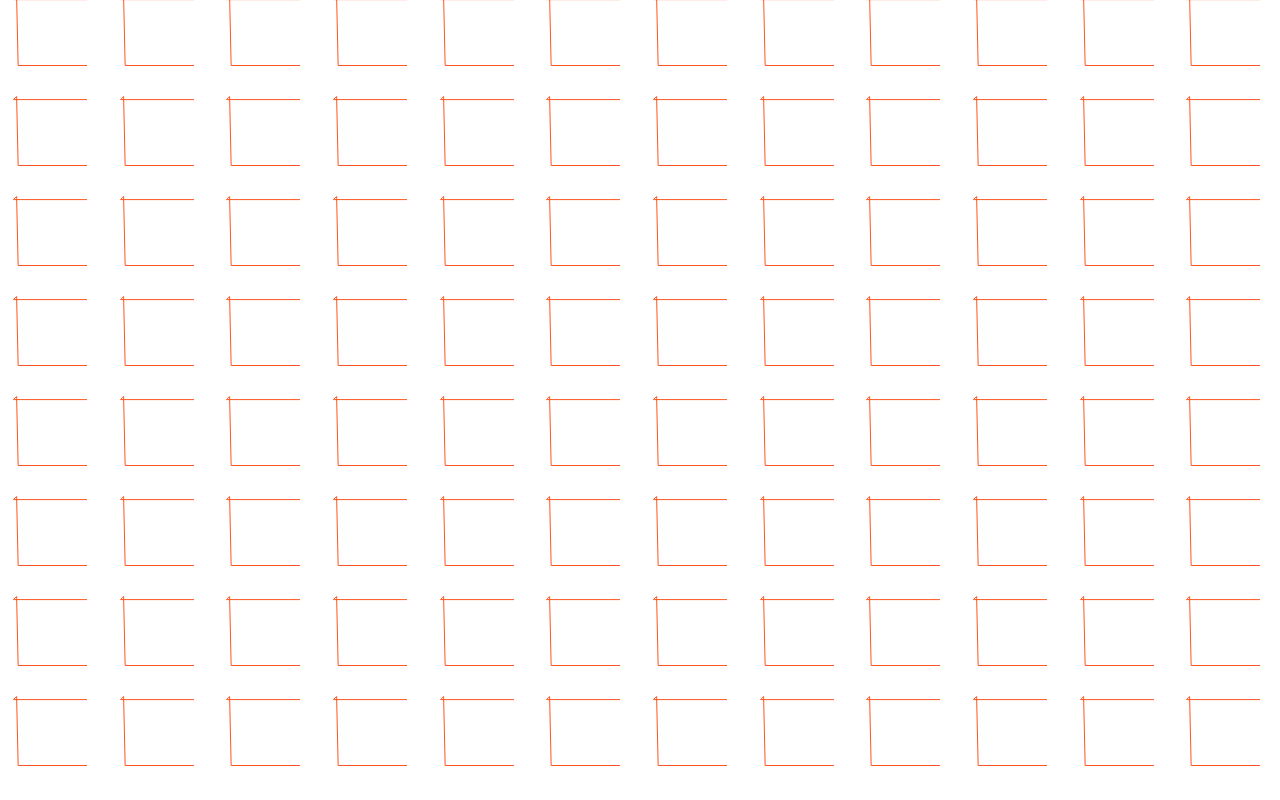
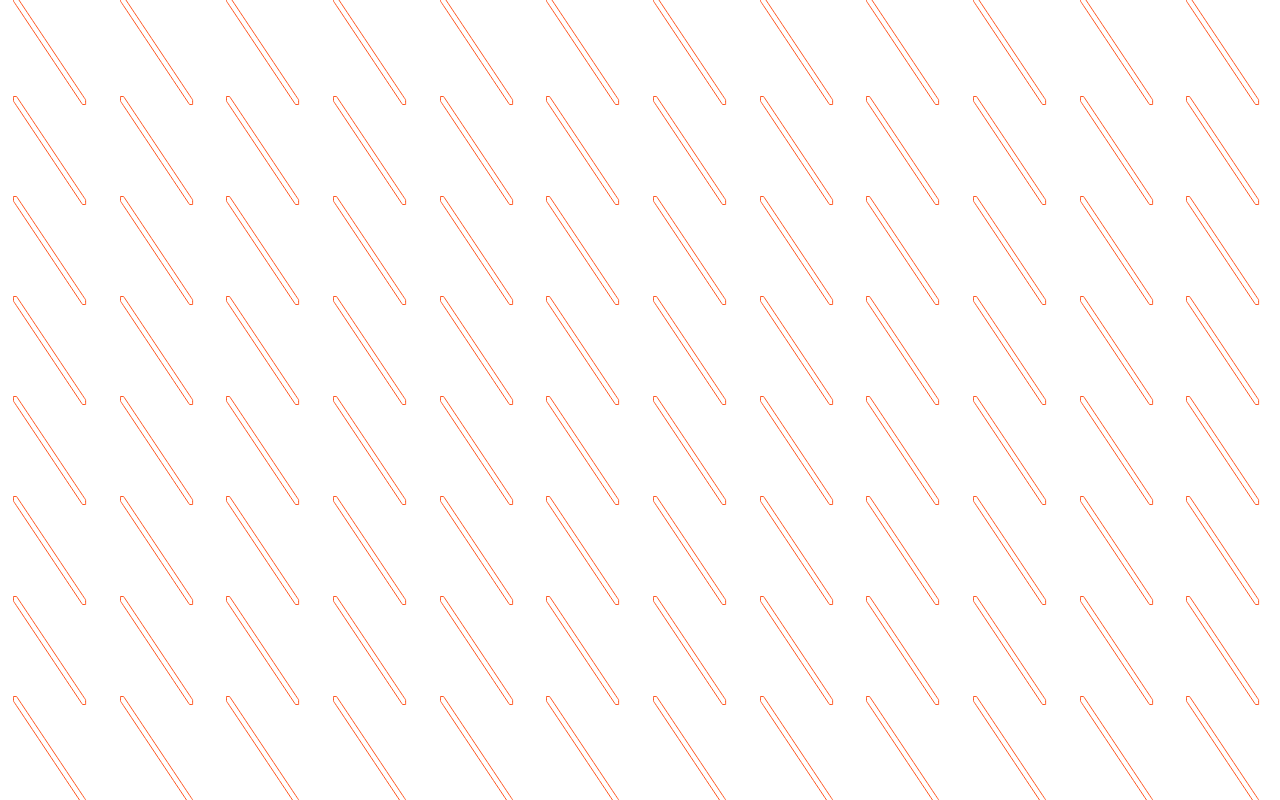
Before and after one commit to parlote6/APP_PATRON_B10, a React (Vite) app: page / in a window 1280 px wide. Built offline with nearby package versions, Linux system fonts and the light colour scheme.

Commit message:
FIRST DRAFT

```diff
--- a/src/components/CustomAnimation.tsx
+++ b/src/components/CustomAnimation.tsx
@@ -1,24 +1,48 @@
-import React, { useState, useEffect } from 'react';
+import React, { useState, useEffect, useRef } from 'react';
 import { motion, useMotionValue, useTransform } from 'framer-motion';
-import CloseIcon from './assets/Vector_close.svg';
-import OpenIcon from './assets/Vector_open.svg';
 
 interface AnimatingIconProps {
-  mouseX: ReturnType<typeof useMotionValue>;
+  mousePos: {
+    x: ReturnType<typeof useMotionValue>;
+    y: ReturnType<typeof useMotionValue>;
+  };
+  size: number;
 }
 
-const AnimatingIcon: React.FC<AnimatingIconProps> = ({ mouseX }) => {
-  const pathDataOpen = "M72.6173 108.495V92.1986L11.39 0.5H0.5V16.8091L61.7273 108.495H72.6173Z";
-  const pathDataClose = "M3.60404 0.5H0.5V5.15611L69.5003 108.495H72.6173V103.839L3.60404 0.5Z";
+const AnimatingIcon: React.FC<AnimatingIconProps> = ({ mousePos, size }) => {
+  const pathDataOpen = "M12.1 0.5 C12.1,0.5 0.5,0.5 0.5,0.5 C0.5,0.5 0.5,17.16 0.5,17.16 C0.5,17.16 61.5,108.49 61.5,108.49 C61.5,108.49 72.62,108.5 72.62,108.5 C72.62,108.5 72.74,91.09 72.74,91.09 C72.74,91.09 12.1,0.5 12.1,0.5z";
+  const pathDataClose = "M3.6 0.5 C3.6,0.5 0.5,0.5 0.5,0.5 C0.5,0.5 0.5,5.16 0.5,5.16 C0.5,5.16 69.5,108.5 69.5,108.5 C69.5,108.5 72.62,108.5 72.62,108.5 C72.62,108.5 72.62,103.84 72.62,103.84 C72.62,103.84 3.6,0.5 3.6,0.5z";
 
-  const path = useTransform(
-    mouseX,
-    [0, window.innerWidth],
-    [pathDataClose, pathDataOpen],
-    { clamp: true }
-  );
+  const iconRef = useRef<HTMLDivElement>(null);
+  const distance = useMotionValue(Infinity);
+
+  useEffect(() => {
+    const updateDistance = () => {
+      if (iconRef.current) {
+        const rect = iconRef.current.getBoundingClientRect();
+        const iconCenterX = rect.left + rect.width / 2;
+        const iconCenterY = rect.top + rect.height / 2;
+        const mx = mousePos.x.get();
+        const my = mousePos.y.get();
+        const newDist = Math.sqrt(Math.pow(mx - iconCenterX, 2) + Math.pow(my - iconCenterY, 2));
+        distance.set(newDist);
+      }
+    };
+
+    const unsubscribeX = mousePos.x.onChange(updateDistance);
+    const unsubscribeY = mousePos.y.onChange(updateDistance);
+
+    return () => {
+      unsubscribeX();
+      unsubscribeY();
+    };
+  }, [mousePos.x, mousePos.y, distance]);
+
+  const progress = useTransform(distance, [0, size * 2], [1, 0], { clamp: true });
+  const path = useTransform(progress, [0, 1], [pathDataClose, pathDataOpen]);
 
   return (
+    <div ref={iconRef} style={{ width: size, height: size, display: 'flex', alignItems: 'center', justifyContent: 'center' }}>
       <motion.svg
         width="74"
         height="109"
@@ -28,6 +52,7 @@
       >
         <motion.path d={path} stroke="#FF5521" strokeMiterlimit="10" />
       </motion.svg>
+    </div>
   );
 };
 
@@ -37,7 +62,10 @@
 
 const CustomAnimation: React.FC<CustomAnimationProps> = ({ size = 100 }) => {
   const [grid, setGrid] = useState({ cols: 0, rows: 0 });
-  const mouseX = useMotionValue(0);
+  const mousePos = {
+    x: useMotionValue(0),
+    y: useMotionValue(0),
+  };
 
   useEffect(() => {
     const calculateGrid = () => {
@@ -55,11 +83,12 @@
 
   useEffect(() => {
     const handleMouseMove = (e: MouseEvent) => {
-      mouseX.set(e.clientX);
+      mousePos.x.set(e.clientX);
+      mousePos.y.set(e.clientY);
     };
     window.addEventListener('mousemove', handleMouseMove);
     return () => window.removeEventListener('mousemove', handleMouseMove);
-  }, [mouseX]);
+  }, [mousePos.x, mousePos.y]);
 
   return (
     <div
@@ -73,18 +102,11 @@
       }}
     >
       {Array.from({ length: grid.cols * grid.rows }).map((_, i) => (
-        <div
+            <AnimatingIcon
               key={i}
-          style={{
-            display: 'flex',
-            alignItems: 'center',
-            justifyContent: 'center',
-            width: size,
-            height: size,
-          }}
-        >
-          <AnimatingIcon mouseX={mouseX} />
-        </div>
+              mousePos={mousePos}
+              size={size}
+            />
       ))}
     </div>
   );
```
Also changed, not shown: src/components/assets/VECTOR_ANIM.svg (deleted). Lines whose indentation alone changed are shown as unchanged.
